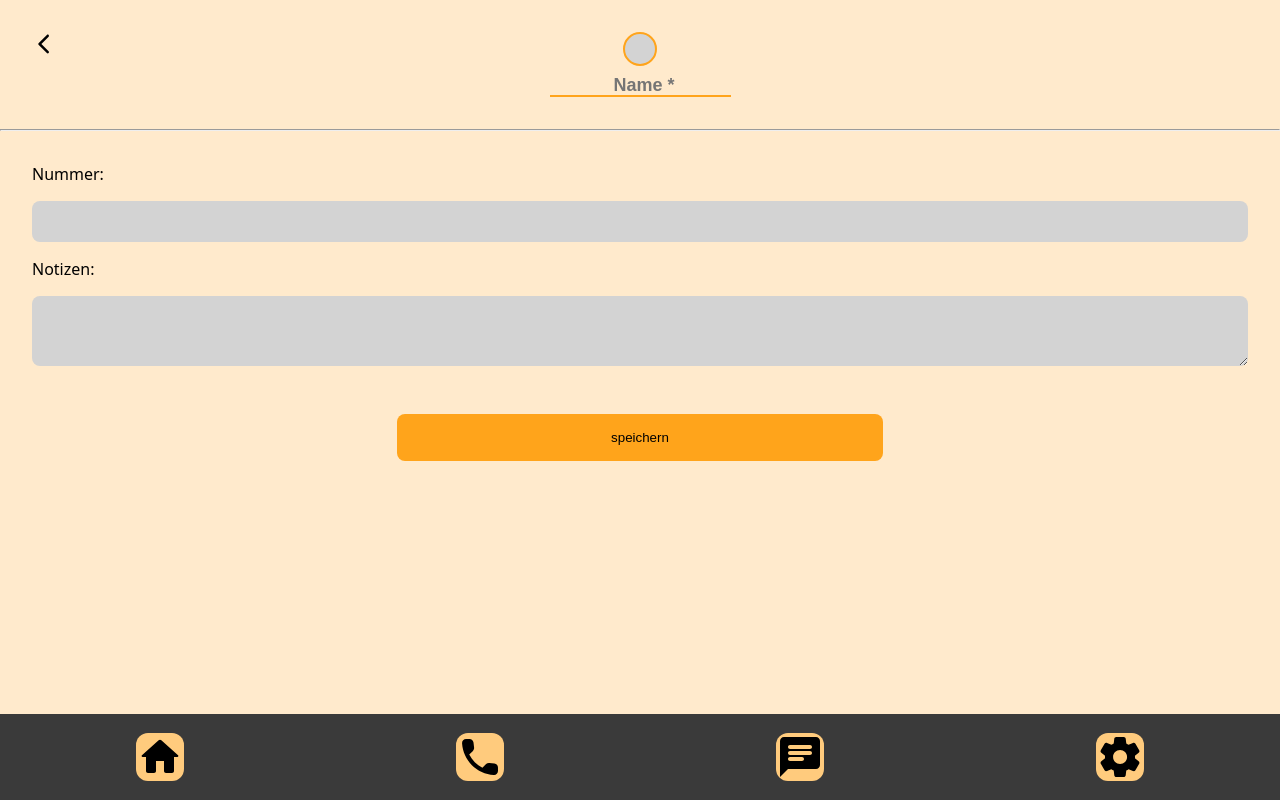
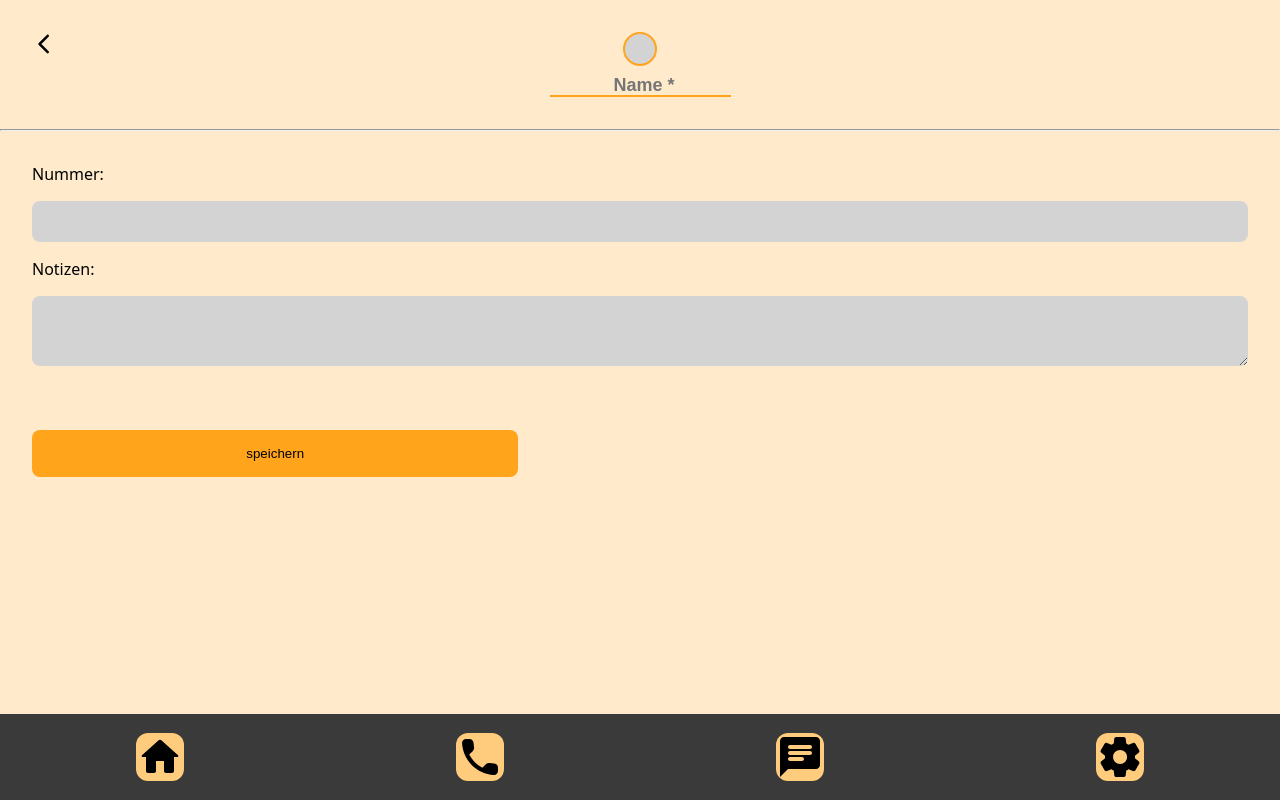
Before and after one commit to MariaRiosNavarro/mobileSimulation-propOS, a Next.js app: page /create in a window 1280 px wide. Built offline with nearby package versions, Linux system fonts and the light colour scheme.

Commit message:
with new normal button works

```diff
--- a/components/Form/index.js
+++ b/components/Form/index.js
@@ -63,13 +63,11 @@ const StyledTextareaGray = styled.textarea`
   }
 `;
 
-const StyledButtonContainer = styled.div`
-  display: flex;
-  justify-content: center;
-  align-items: center;
+const StyledButtonsContainer = styled.div`
+  margin: 2rem;
 `;
 
-export default function Form({ onSubmit, formName, defaultData }) {
+export default function Form({ onSubmit, formName, defaultData, onClick }) {
   return (
     <>
       <form onSubmit={onSubmit} aria-labelledby={formName}>
@@ -114,10 +112,10 @@ export default function Form({ onSubmit, formName, defaultData }) {
             rows={3}
             defaultValue={defaultData?.note}
           />
-          <StyledButtonContainer>
-            <Button type="submit" name="speichern" />
-          </StyledButtonContainer>
         </StyledFieldsContainer>
+        <StyledButtonsContainer>
+          <Button type="submit" name="speichern" />
+        </StyledButtonsContainer>
       </form>
     </>
   );
--- a/package.json
+++ b/package.json
@@ -16,6 +16,7 @@
     "mongoose": "^7.3.1",
     "next": "13.2.3",
     "react": "18.2.0",
+    "react-confirm-alert": "^3.0.6",
     "react-dom": "18.2.0",
     "styled-components": "^5.3.8",
     "swr": "^2.1.5"
--- a/pages/api/contacts/[id].js
+++ b/pages/api/contacts/[id].js
@@ -24,9 +24,9 @@ export default async function handler(request, response) {
     return;
   }
 
-  // if (request.method === "DELETE") {
-  //   await Contact.findByIdAndDelete(id);
-  //   response.status(200).json({ status: "Contact deleted!" });
-  //   return;
-  // }
+  if (request.method === "DELETE") {
+    await Contact.findByIdAndDelete(id);
+    response.status(200).json({ status: "Contact deleted!" });
+    return;
+  }
 }
```
Also changed, not shown: pages/contacts/[id]/delete.js (added, +38 -0 lines), pages/contacts/[id]/edit.js (+19 -1 lines), 1 other file (tests, documents, lock files or other folders).
